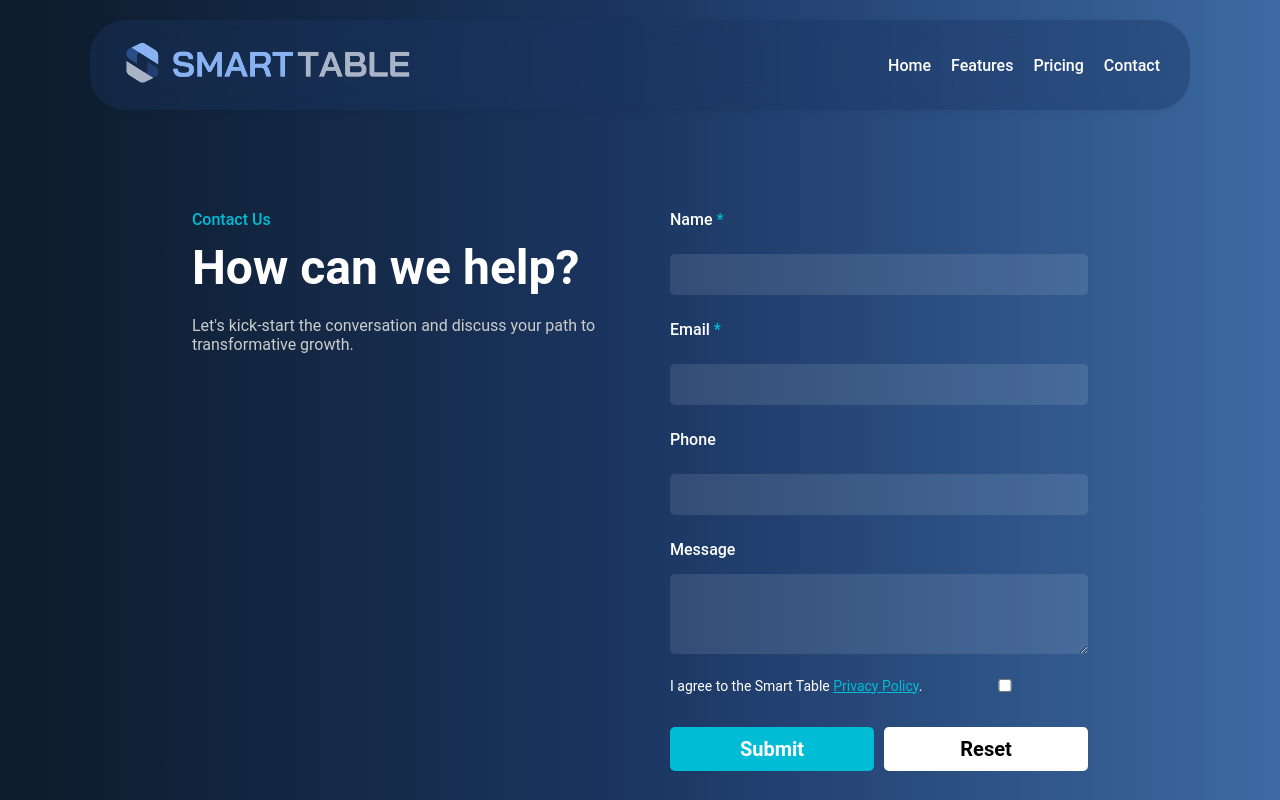
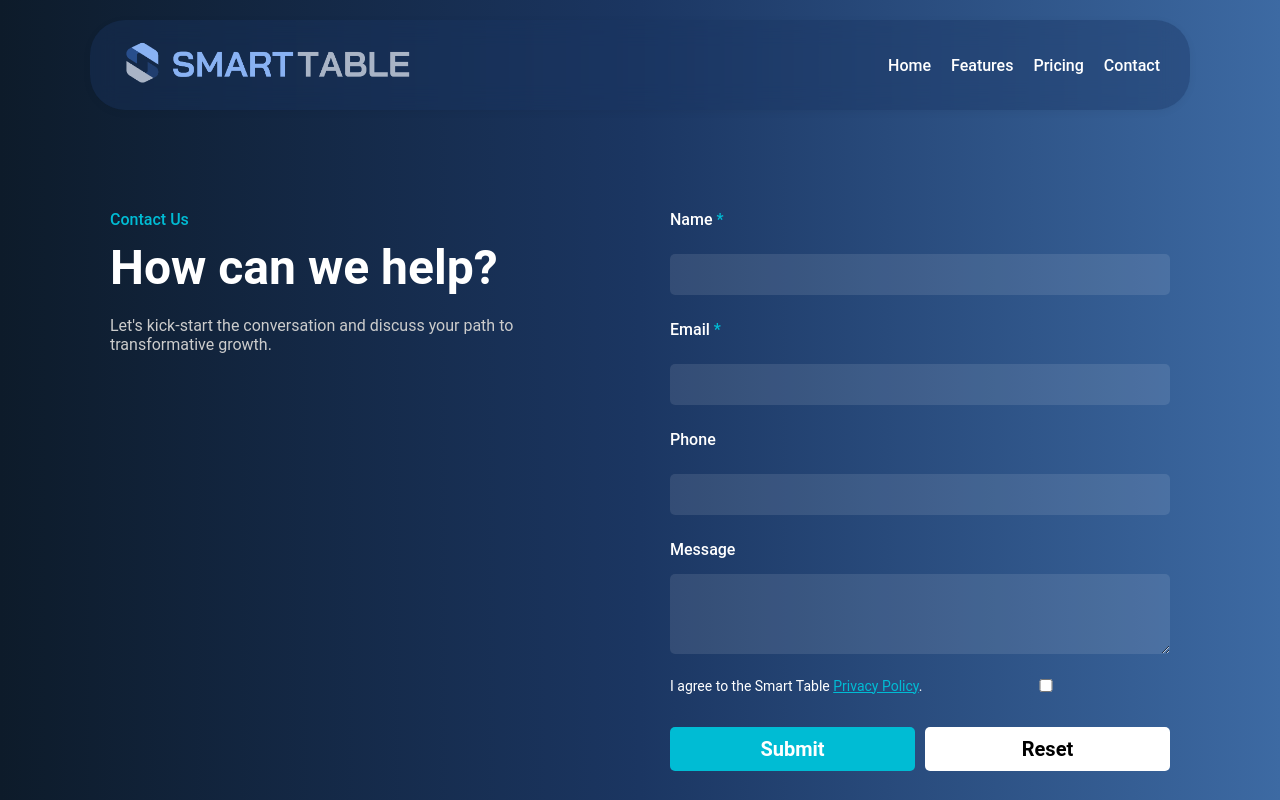
Before and after one commit to donghyun010/SmartTableNZ, a React (Create React App) app: page /SmartTableNZ/contact in a window 1280 px wide. Shown: the top 800 px of the page. Built offline with nearby package versions, Linux system fonts and the light colour scheme.

Commit message:
Fix: overflow on mobile

```diff
--- a/public/index.html
+++ b/public/index.html
@@ -5,12 +5,18 @@
     <link rel="icon" href="%PUBLIC_URL%/DarkLogo.png" />
     <link rel="apple-touch-icon" href="%PUBLIC_URL%/DarkLogo.png" />
 
-    <meta name="viewport" content="width=device-width, initial-scale=1" />
+    <meta
+      name="viewport"
+      content="width=device-width, initial-scale=1, maximum-scale=1, user-scalable=no"
+    />
     <meta name="theme-color" content="#000000" />
+    <meta name="mobile-web-app-capable" content="yes" />
+    <meta name="apple-mobile-web-app-capable" content="yes" />
     <meta
-      name="description"
-      content="Smart table"
+      name="apple-mobile-web-app-status-bar-style"
+      content="black-translucent"
     />
+    <meta name="description" content="Smart table" />
     <!--
       manifest.json provides metadata used when your web app is installed on a
       user's mobile device or desktop. See https://developers.google.com/web/fundamentals/web-app-manifest/
@@ -37,16 +43,22 @@
       // When the single page app is loaded further down in this file,
       // the correct url will be waiting in the browser's history for
       // the single page app to route accordingly.
-    (function(l) {
-      if (l.search[1] === '/' ) {
-        var decoded = l.search.slice(1).split('&').map(function(s) {
-          return s.replace(/~and~/g, '&')
-        }).join('?');
-        window.history.replaceState(null, null,
+      (function (l) {
+        if (l.search[1] === "/") {
+          var decoded = l.search
+            .slice(1)
+            .split("&")
+            .map(function (s) {
+              return s.replace(/~and~/g, "&");
+            })
+            .join("?");
+          window.history.replaceState(
+            null,
+            null,
             l.pathname.slice(0, -1) + decoded + l.hash
           );
         }
-    }(window.location))
+      })(window.location);
     </script>
   </head>
   <body>
--- a/src/index.css
+++ b/src/index.css
@@ -3,6 +3,41 @@
   padding: 0;
   box-sizing: border-box;
   font-family: "Roboto", sans-serif;
+}
+
+/* Universal mobile overflow fix */
+*,
+*::before,
+*::after {
+  max-width: 100%;
+  box-sizing: border-box;
+}
+
+/* Prevent horizontal scroll on all devices */
+html,
+body {
+  overflow-x: hidden;
+  width: 100%;
+  max-width: 100vw;
+}
+
+/* Mobile-first responsive containers */
+.container,
+.content-wrapper,
+.section {
+  width: 100%;
+  max-width: 100%;
+  padding-left: 20px;
+  padding-right: 20px;
+}
+
+@media (min-width: 768px) {
+  .container,
+  .content-wrapper,
+  .section {
+    max-width: 1100px;
+    margin: 0 auto;
+  }
 }
 
 body {
@@ -18,6 +53,13 @@ body {
   font-family: "Roboto", sans-serif;
   position: relative;
   overflow-x: hidden;
+  width: 100%;
+  max-width: 100vw;
+}
+
+html {
+  overflow-x: hidden;
+  width: 100%;
 }
 
 body::before {
@@ -129,3 +171,44 @@ body,
     opacity: 1;
   }
 }
+
+/* Additional mobile overflow prevention */
+#root {
+  width: 100%;
+  max-width: 100vw;
+  overflow-x: hidden;
+}
+
+.App {
+  width: 100%;
+  max-width: 100vw;
+  overflow-x: hidden;
+}
+
+/* Ensure all images are responsive */
+img {
+  max-width: 100%;
+  height: auto;
+}
+
+/* Prevent text overflow */
+p,
+h1,
+h2,
+h3,
+h4,
+h5,
+h6 {
+  word-wrap: break-word;
+  overflow-wrap: break-word;
+}
+
+/* Fix for any grid/flex items that might overflow */
+.benefits-grid,
+.feature-card-grid,
+.smart-table-icon-grid,
+.feature-tag-grid {
+  width: 100%;
+  max-width: 100%;
+  overflow-x: hidden;
+}
--- a/src/pages/HomePage.css
+++ b/src/pages/HomePage.css
@@ -447,3 +447,48 @@
   margin-bottom: 20px;
   box-shadow: none;
 }
+
+/* Mobile-first responsive adjustments */
+@media (max-width: 480px) {
+  .banner-content h1 {
+    font-size: 2rem;
+  }
+
+  .banner-content p {
+    font-size: 1rem;
+  }
+
+  .full-banner {
+    padding: 0 15px;
+    padding-top: 100px;
+  }
+
+  .section-title {
+    font-size: 1.8rem;
+  }
+
+  .smart-table-icon-grid {
+    grid-template-columns: 1fr;
+    gap: 30px;
+  }
+
+  .feature-tag-grid {
+    justify-content: center;
+    padding: 15px 10px;
+  }
+
+  .feature-tag {
+    font-size: 0.8rem;
+    padding: 10px 16px;
+  }
+}
+
+@media (max-width: 600px) {
+  .benefits-grid {
+    grid-template-columns: 1fr;
+  }
+
+  .smart-table-icon-grid {
+    grid-template-columns: 1fr;
+  }
+}
```
Lines whose indentation alone changed are shown as unchanged.
